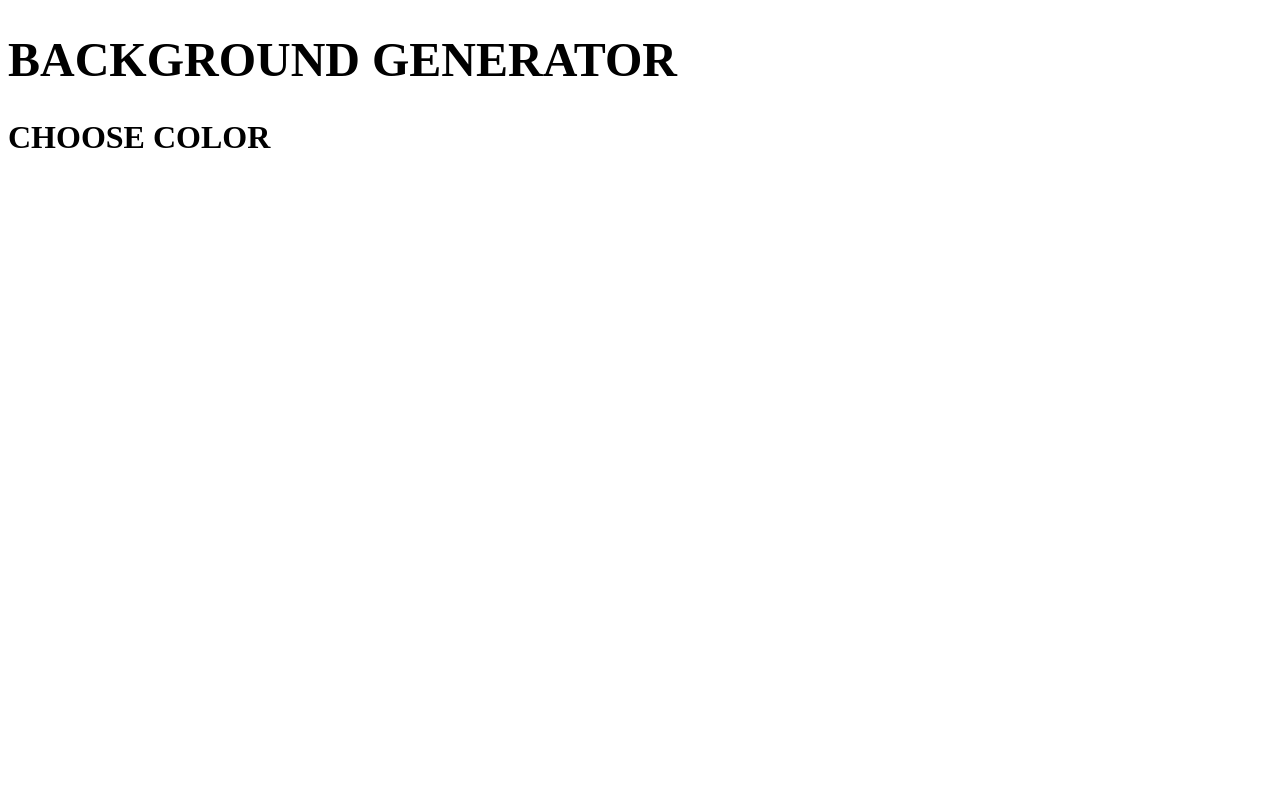
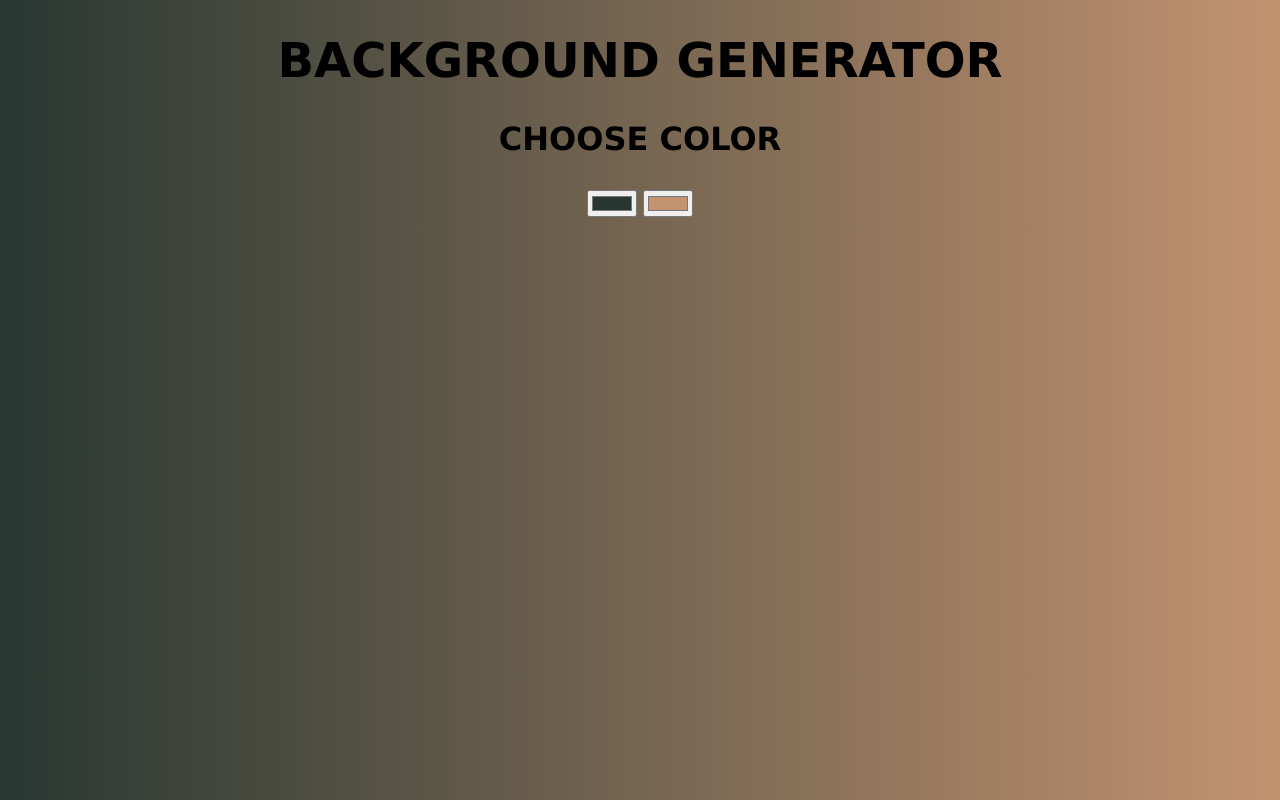
Before and after one commit to klsklnPITX/background-generator, a plain HTML site: page index.html in a window 1280 px wide. Drawn offline with Linux system fonts and the light colour scheme.

Commit message:
Added changeColor() JS

```diff
--- a/index.html
+++ b/index.html
@@ -5,9 +5,11 @@
     <link rel="stylesheet" type="text/css" href="styles.css">
 
 </head>
-<body>
+<body id="background">
     <h1>Background Generator</h1>
     <h3>Choose color</h3>
+    <input type="color" class="color1" value="#283732" oninput="changeColor()">
+    <input type="color" class="color2" value="#C39370" oninput="changeColor()">
 
     <script type="text/javascript" src="script.js"></script>
 </body>
--- a/script.js
+++ b/script.js
@@ -0,0 +1,9 @@
+var color1 = document.querySelector(".color1");
+var color2 = document.querySelector(".color2");
+var body = document.getElementById("background");
+
+function changeColor() {
+    body.style.background = "linear-gradient(to right, " + color1.value + ", " + color2.value + ")";
+}
+
+color1.addEventListener("input", changeColor());
--- a/styles.css
+++ b/styles.css
@@ -1,12 +1,16 @@
 body{
-
+    background-image: linear-gradient(to right, red, black);
+    text-align: center;
+    font-family: 'Lucida Sans', 'Lucida Sans Regular', 'Lucida Grande', 'Lucida Sans Unicode', Geneva, Verdana, sans-serif;
 }
 h1{
     text-transform: uppercase;
     font-size: 3rem;
+    text-align: center;
 }
 
 h3{
     text-transform: uppercase;
     font-size: 2rem;
+    text-align: center;
 }
```
